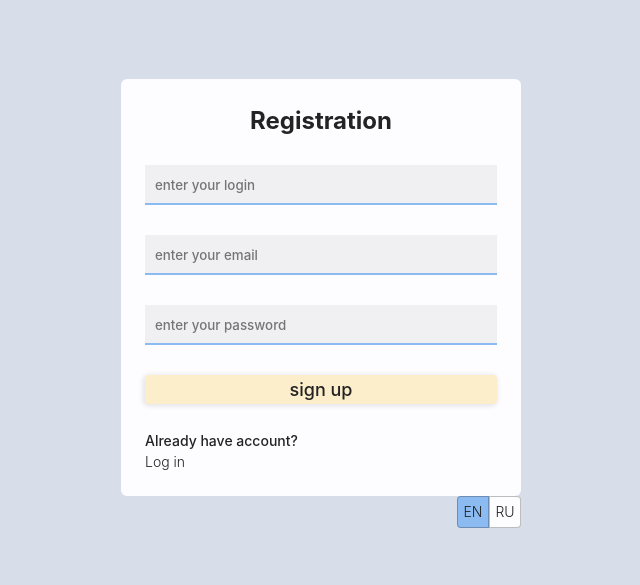
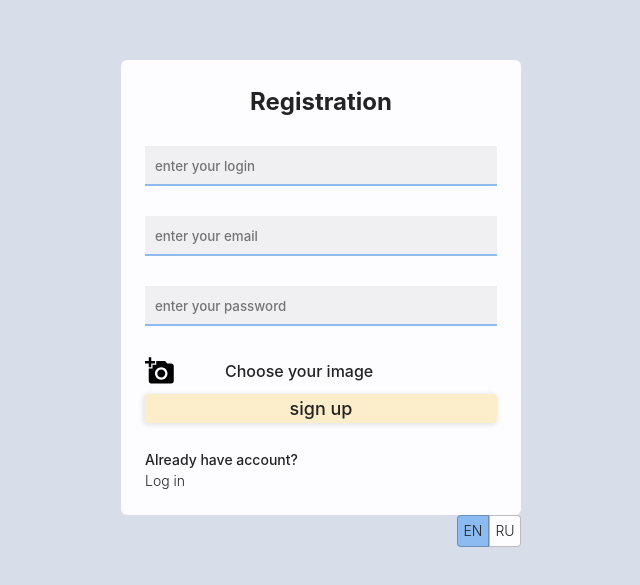
Before and after one commit to Segacnd/perfect-todo, a React (Vite) app: page /registration in a window 1280 px wide. Shown: the part 113-698 px from the top of the page, without its empty margins (319-959 px from the left). Built offline with nearby package versions, Linux system fonts and the light colour scheme; no server answers; what i18next-xhr-backend would draw is missing.

Commit message:
user photo can be loaded

```diff
--- a/src/pages/register/register.module.css
+++ b/src/pages/register/register.module.css
@@ -1,19 +1,49 @@
-.registerTitle{
+.registerTitle {
   text-align: center;
   font-size: var(--font-big);
   font-weight: var(--fweight-big);
 }
 
-.registerForm{
+.registerForm {
   margin-block: 26px;
   display: flex;
   flex-direction: column;
   gap: 8px;
 }
-.registerSubTitle{
+.registerSubTitle {
   font-size: var(--font-small);
   font-weight: var(--fweight-medium);
 }
 .registerSubTitle a {
   font-weight: var(--fweight-small);
 }
+.file {
+  position: relative;
+  display: flex;
+  gap: 50px;
+  align-items: center;
+}
+.file img:nth-of-type(2) {
+  width: 50px;
+  height: 50px;
+  border-radius: 50%;
+}
+.file span {
+  font-weight: var(--fweight-medium);
+  color: var(--text-clr);
+}
+.file img:nth-of-type(1) {
+  width: 30px;
+  height: 30px;
+}
+.file input[type='file'] {
+  position: absolute;
+  top: 0%;
+  left: 0%;
+  opacity: 0;
+  width: 100%;
+}
+/* .file img {
+  width: 30px;
+  height: 30px;
+} */
--- a/src/pages/register/register.tsx
+++ b/src/pages/register/register.tsx
@@ -1,4 +1,4 @@
-import { FC } from 'react';
+import { FC, useState, useRef, ChangeEvent, ChangeEventHandler, useEffect, useCallback } from 'react';
 import { Link } from 'react-router-dom';
 import { useTranslation } from 'react-i18next';
 import { doc, setDoc, collection, addDoc } from 'firebase/firestore';
@@ -10,6 +10,7 @@ import styles from './register.module.css';
 import { FormInput } from '../../ui/inputs/default-input/form-tinput/form-input';
 import { loginRules } from '../../validation/form-validation-schemes';
 import { db, userCollection } from '../../firebase-config';
+import addPhotoSvg from '../../assets/add-photo.svg';
 
 export const Register: FC = () => {
   const { t } = useTranslation();
@@ -29,6 +30,10 @@ export const Register: FC = () => {
         .string()
         .required(`${t('form_errors_require')}`)
         .matches(loginRules.latinPattern, `${t('form_errors_latin')}`),
+      login: yup
+        .string()
+        .required(`${t('form_errors_require')}`)
+        .matches(loginRules.latinPattern, `${t('form_errors_latin')}`),
     }),
     onSubmit: async (values) => {
       const auth = getAuth();
@@ -41,6 +46,25 @@ export const Register: FC = () => {
       console.log(auth.currentUser);
     },
   });
+  const [selectedFile, setSelectedFile] = useState<File | null>(null);
+  const [previewUrl, setPreviewUrl] = useState<string | null>(null);
+  const handlePreview = useCallback(() => {
+    if (selectedFile) {
+      const reader = new FileReader();
+      reader.onload = () => {
+        setPreviewUrl(reader.result as string);
+      };
+      reader.readAsDataURL(selectedFile);
+    }
+  }, [selectedFile]);
+
+  function handleFileInputChange(event: React.ChangeEvent<HTMLInputElement>) {
+    setSelectedFile(event.target.files ? event.target.files[0] : null);
+  }
+  console.log(selectedFile, previewUrl);
+  useEffect(() => {
+    handlePreview();
+  }, [handlePreview]);
   return (
     <>
       <h2 className={styles.registerTitle}>{t('registration_title')}</h2>
@@ -72,6 +96,28 @@ export const Register: FC = () => {
           onBlur={formik.handleBlur}
           type='password'
         />
+        {/* <FormInput
+          onChange={formik.handleChange}
+          value={formik.values.password}
+          placeholder='enter your password'
+          name='file'
+          onBlur={formik.handleBlur}
+          type='file'
+          labelText='choose a photo'
+          accept='.jpg, .jpeg, .png'
+        /> */}
+
+        <div className={styles.file}>
+          <img src={addPhotoSvg} alt='addPhoto' />
+          <input
+            type='file'
+            id='image_uploads'
+            name='image_uploads'
+            accept='.jpg, .jpeg, .png'
+            onChange={handleFileInputChange}
+          />
+          {previewUrl ? <img src={previewUrl} alt='Preview' /> : <span> Choose your image</span>}
+        </div>
         <Button
           disabled={!formik.isValid ? true : false}
           text={t('registration_button_text')}
--- a/src/ui/inputs/default-input/form-tinput/form-input.module.css
+++ b/src/ui/inputs/default-input/form-tinput/form-input.module.css
@@ -3,6 +3,9 @@
   flex-direction: column;
   min-height: 62px;
 }
+.inputWrapper input[type='file'] {
+}
+
 .inputWrapper input {
   min-width: 250px;
   max-width: 100%;
@@ -15,8 +18,8 @@
   font-weight: var(--fweight-medium);
   border-bottom: 2px solid var(--clr-blue);
 }
-.error input{
-    border-bottom: 2px solid var(--clr-error);
+.error input {
+  border-bottom: 2px solid var(--clr-error);
 }
 .inputWrapper label {
   margin-left: 10px;
--- a/src/ui/inputs/default-input/form-tinput/form-input.tsx
+++ b/src/ui/inputs/default-input/form-tinput/form-input.tsx
@@ -9,6 +9,8 @@ interface IFormInputProps extends Omit<IInputProps, 'change' | 'labelText' | 'se
   errortext?: string;
   type?: string;
   disabled?: boolean;
+  labelText?: string;
+  accept?: string;
 }
 
 export const FormInput: FC<IFormInputProps> = ({
@@ -18,8 +20,10 @@ export const FormInput: FC<IFormInputProps> = ({
   name,
   errortext,
   onBlur,
-  type = 'string',
+  type,
   disabled,
+  labelText,
+  accept,
 }) => {
   return (
     <div className={classNames(styles.inputWrapper, { [styles.error]: errortext, disabled })}>
@@ -32,8 +36,10 @@ export const FormInput: FC<IFormInputProps> = ({
         value={value}
         name={name}
         disabled={disabled}
+        accept={accept}
       />
       <label htmlFor={name}>{errortext}</label>
+      <label htmlFor='file'>{labelText}</label>
     </div>
   );
 };
```
Also changed, not shown: src/assets/add-photo.svg (added). Lines whose indentation alone changed are shown as unchanged.
